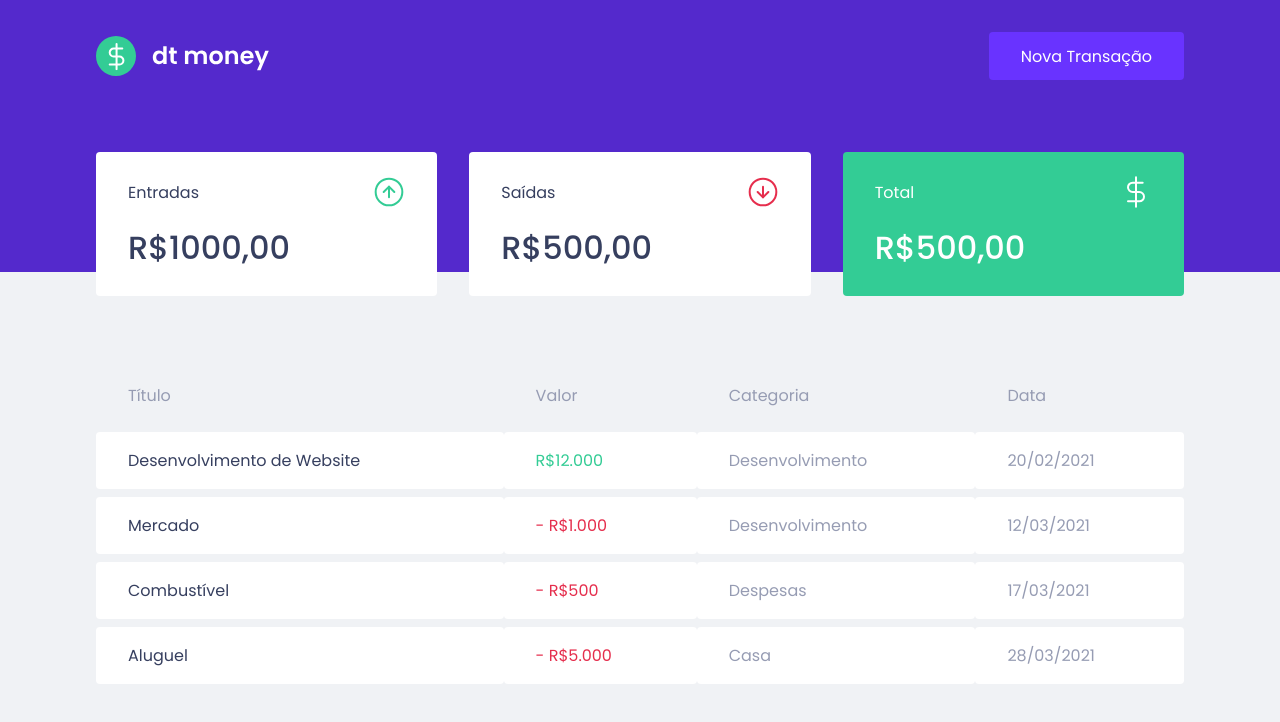
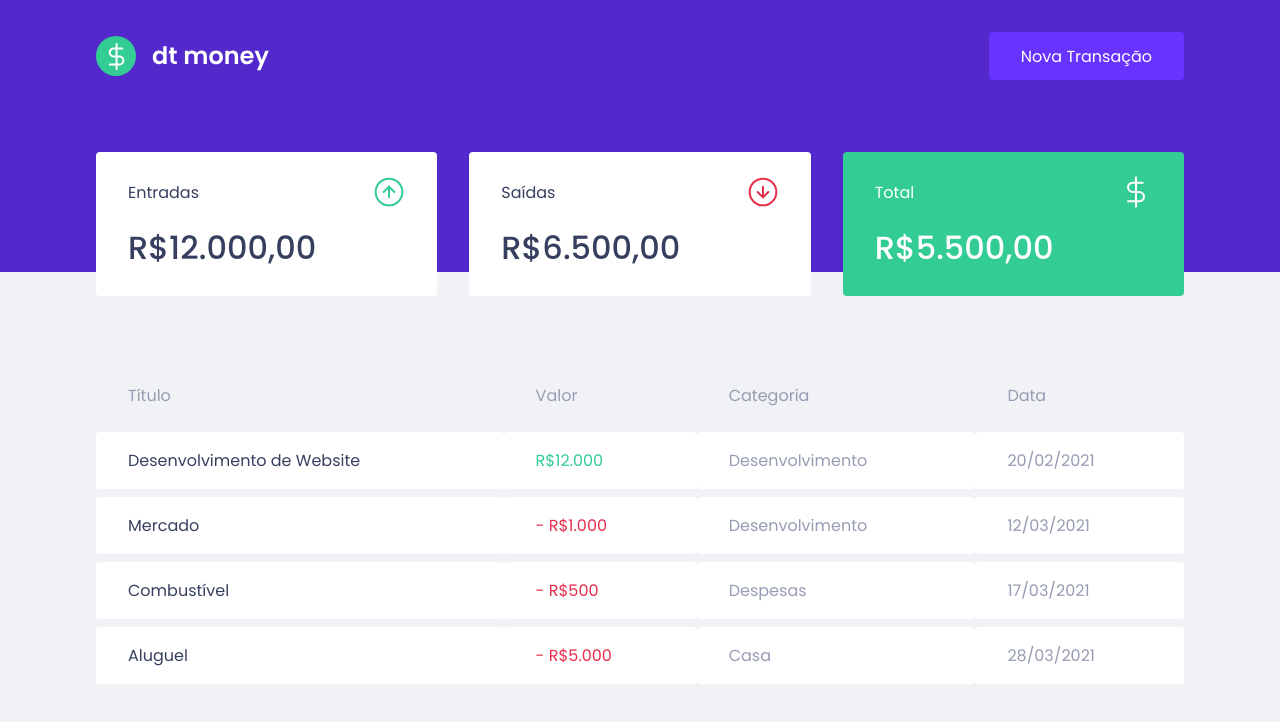
Before and after one commit to rwbonatto/makemoney, a React (Create React App) app: page / in a window 1280 px wide. Shown: the top 722 px of the page. Built offline with nearby package versions, Linux system fonts and the light colour scheme.

Commit message:
featuring data grid

```diff
--- a/src/components/Summary/index.tsx
+++ b/src/components/Summary/index.tsx
@@ -11,21 +11,21 @@ export function Summary() {
           <p>Entradas</p>
           <img src={incomeImg} alt="Entradas" />
         </header>
-        <strong>R$1000,00</strong>
+        <strong>R$12.000,00</strong>
       </div>
       <div>
         <header>
           <p>Saídas</p>
           <img src={outcomeImg} alt="Entradas" />
         </header>
-        <strong>R$500,00</strong>
+        <strong>R$6.500,00</strong>
       </div>
       <div className="highlight-background">
         <header>
           <p>Total</p>
           <img src={totalImg} alt="Entradas" />
         </header>
-        <strong>R$500,00</strong>
+        <strong>R$5.500,00</strong>
       </div>
     </Container>
   )
```
